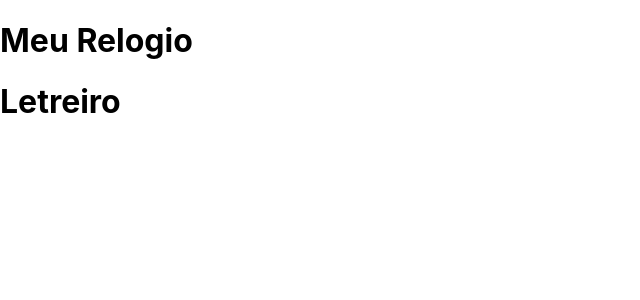
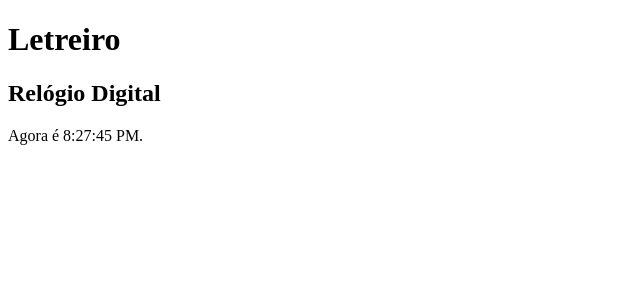
Before and after one commit to JHoww4/Projeto_React, a React (Create React App) app: page / in a window 1280 px wide. Shown: the top 300 px of the page, without its empty margins (0-640 px from the left). Built offline with nearby package versions, Linux system fonts and the light colour scheme.

Commit message:
relofio pre finalizado

```diff
--- a/src/App.js
+++ b/src/App.js
@@ -1,28 +1,12 @@
-import logo from './logo.svg';
-import './App.css';
+import Relogio from "./Relogio";
+import Letreiro from "./Letreiro";
 
 function App() {
   return (
     <>
-      <h1>Fatec</h1>
-      <div className="App">
-        <header className="App-header">
-          <img src={logo} className="App-logo" alt="logo" />
-          <p>
-            Edit <code>src/App.js</code> and save to reload.
-          </p>
-          <a
-            className="App-link"
-            href="https://reactjs.org"
-            target="_blank"
-            rel="noopener noreferrer"
-          >
-            Learn React
-          </a>
-        </header>
-      </div>
+    <Letreiro/>
+    <Relogio/>
     </>
   );
 }
-
 export default App;
--- a/src/Relogio.js
+++ b/src/Relogio.js
@@ -1,9 +1,32 @@
-function Relogio() {
-  return (
-    <>
-      <h1>Meu Relogio</h1>
+import React, { Component } from 'react';
 
-    </>
-  );
+class Relogio extends Component {
+  constructor(props) {
+    super(props);
+    this.state = {
+      time: new Date()
+    };
+    this.intervalID = null;
+  }
+
+  componentDidMount() {
+    this.intervalID = setInterval(() => {
+      this.setState({ time: new Date() });
+    }, 1000);
+  }
+
+  componentWillUnmount() {
+    clearInterval(this.intervalID);
+  }
+
+  render() {
+    const { time } = this.state;
+    return (
+      <div>
+        <h2>Relógio Digital</h2>
+        <p>Agora é {time.toLocaleTimeString()}.</p>
+      </div>
+    );
+  }
 }
 export default Relogio;
--- a/src/index.js
+++ b/src/index.js
@@ -1,14 +1,16 @@
 import React from 'react';
 import ReactDOM from 'react-dom/client';
-import './index.css';
-
-import Relogio from './Relogio';
-import Letreiro from './Letreiro';
+import App from './App';
+import reportWebVitals from './reportWebVitals';
 
 const root = ReactDOM.createRoot(document.getElementById('root'));
 root.render(
   <React.StrictMode>
-    <Relogio />
-    <Letreiro />
+    <App />
   </React.StrictMode>
 );
+
+// If you want to start measuring performance in your app, pass a function
+// to log results (for example: reportWebVitals(console.log))
+// or send to an analytics endpoint. Learn more: https://bit.ly/CRA-vitals
+reportWebVitals();
```
Also changed, not shown: 1 other file (tests, documents, lock files or other folders).
